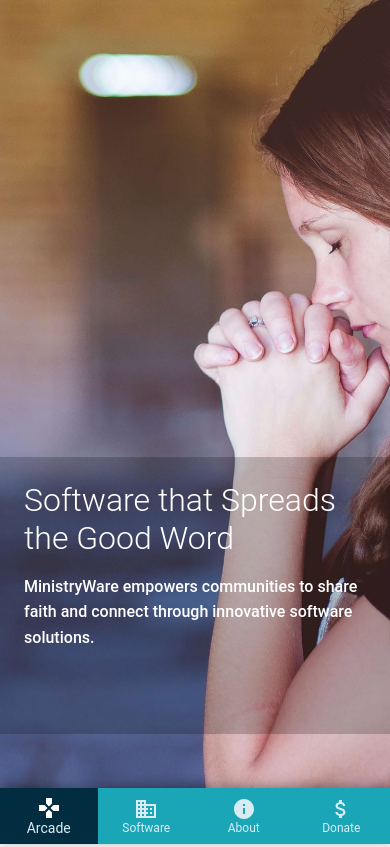
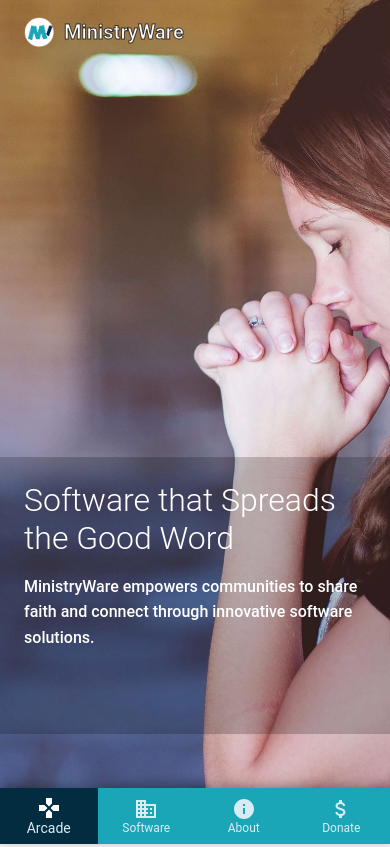
Before and after one commit to 1001flextape/1001flextape.github.io, a Gatsby site: page /about in a window 390 px wide. Shown: the top 847 px of the page. Built offline with nearby package versions, Linux system fonts and the light colour scheme; Gatsby itself is replaced by a stand-in of ours; a web font is replaced by a local one.

Commit message:
Layout adjustment fixes with logo implemented

```diff
--- a/src/components/BottomNav.js
+++ b/src/components/BottomNav.js
@@ -56,13 +56,12 @@ const StyledBottomNavigationAction = styled(BottomNavigationAction)(({ theme })
 
 const BottomNav = () => {
   const theme = useTheme();
-  const isMobile = useMediaQuery(theme.breakpoints.down('sm'));
+  const isTabletOrMobile = useMediaQuery(theme.breakpoints.down('md')); // Include both tablet and mobile
   const location = useLocation();
   const [value, setValue] = React.useState();
 
   // Update tab selection based on the current path
   useEffect(() => {
-    console.log('location.pathname', location.pathname)
     switch (location.pathname) {
       case `${pathPrefix}/`:
         setValue(0);
@@ -81,7 +80,7 @@ const BottomNav = () => {
     }
   }, [location.pathname]);
 
-  if (!isMobile) return null;
+  if (!isTabletOrMobile) return null; // Show only on mobile and tablet
 
   return (
     <StyledBottomNavigation
--- a/src/components/TopNav.js
+++ b/src/components/TopNav.js
@@ -1,5 +1,5 @@
 import React, { useEffect } from 'react';
-import { AppBar, Tabs, Tab, Toolbar, Typography, styled, useMediaQuery } from '@mui/material';
+import { AppBar, Tabs, Tab, Toolbar, Typography, styled, useMediaQuery, Box } from '@mui/material';
 import { useTheme } from '@mui/material/styles';
 import { useLocation, navigate } from '@reach/router'; // For Gatsby, @reach/router is used
 
@@ -7,6 +7,8 @@ import ArcadeIcon from '@mui/icons-material/Gamepad';
 import SoftwareIcon from '@mui/icons-material/Business';
 import AboutIcon from '@mui/icons-material/Info';
 import DonateIcon from '@mui/icons-material/AttachMoney';
+
+import logo from "../images/ministry-ware-logo.png";
 
 // Access the pathPrefix from the Gatsby global variable
 const pathPrefix = typeof __PATH_PREFIX__ !== "undefined" ? __PATH_PREFIX__ : "";
@@ -16,6 +18,13 @@ const StyledAppBar = styled(AppBar)(({ theme }) => ({
   backgroundColor: '#1AA6B7', // Hover effect for Tabs
   boxShadow: '0 2px 10px rgba(0, 0, 0, 0.3)', // Shadow for AppBar
 }));
+
+const BrandingText = styled(Typography)({
+  // Add text stroke effect
+  WebkitTextStroke: '1px rgba(0, 0, 0, 0.7)', // Adjust the opacity to achieve a softer black
+  fontWeight: 'bold', // Set a high font weight
+});
+
 
 // Styled Tabs
 const StyledTabs = styled(Tabs)(({ theme }) => ({
@@ -77,9 +86,13 @@ const TopNav = () => {
           maxWidth: "var(--size-content)",
         }}
       >
-        <Typography variant="h6" style={{ color: '#DAECF3', fontWeight: 'bold' }}>
+        {/* <Typography variant="h6" style={{ color: '#DAECF3', fontWeight: 'bold' }}>
           MinistryWare
-        </Typography>
+        </Typography> */}
+        <Box component="img" src={logo} alt="MinistryWare logo" sx={{ height: 30, width: 30, m: 0, mr: 1, }} />
+        <BrandingText variant="h6" component="div" sx={{ lineHeight: '35px' }}>
+          MinistryWare
+        </BrandingText>
 
         <StyledTabs
           value={value}
--- /dev/null
+++ b/src/components/branding/Branding.js
@@ -0,0 +1,40 @@
+import React from 'react';
+import { Box, Typography, useMediaQuery } from '@mui/material';
+import logo from "../../images/ministry-ware-logo.png";
+import { styled } from '@mui/system';
+import { useTheme } from '@mui/material/styles';
+
+const BrandingContainer = styled(Box)({
+  display: 'flex',
+  alignItems: 'center',
+  gap: '10px',
+  cursor: 'pointer',
+  paddingLeft: "24px",
+  paddingTop: "16px",
+});
+
+const BrandingText = styled(Typography)({
+  // Add text stroke effect
+  WebkitTextStroke: '1px rgba(0, 0, 0, 0.7)', // Adjust the opacity to achieve a softer black
+  fontWeight: 'bold', // Set a high font weight
+});
+
+const Branding = ({ onClick }) => {
+  const theme = useTheme();
+  const isTabletOrMobile = useMediaQuery(theme.breakpoints.down('md'));
+
+  if (!isTabletOrMobile) {
+    return null; // Render nothing on desktop
+  }
+
+  return (
+    <BrandingContainer onClick={onClick}>
+      <Box component="img" src={logo} alt="MinistryWare logo" sx={{ height: 30, width: 30, margin: 0 }} />
+      <BrandingText variant="h6" component="div">
+        MinistryWare
+      </BrandingText>
+    </BrandingContainer>
+  );
+};
+
+export default Branding;
--- a/src/components/pages/about/AboutHero.js
+++ b/src/components/pages/about/AboutHero.js
@@ -4,6 +4,7 @@ import { styled } from '@mui/system';
 import { Typewriter } from 'react-simple-typewriter'; // Import the new typewriter library
 import { useInView } from 'react-intersection-observer'; // Import Intersection Observer
 import backgroundImage from '../../../images/woman-prayer-hero-compress.jpg'; // Use your background image
+import Branding from '../../branding/Branding';
 
 // Background Image Styling
 const HeroSection = styled(Box)(({ theme }) => ({
@@ -86,7 +87,9 @@ const AboutHero = () => {
       <Container sx={{
         zIndex: 2,
         height: "inherit",
+        p: "0 !important",
       }}>
+        <Branding />
         <TextBox sx={{ minHeight: "192px", }}>
           <Typography variant="h2" sx={{ fontWeight: 'boldest', minHeight: "77px", fontSize: { xs: '2rem', md: '3rem' } }}>
             <Typewriter
--- a/src/components/pages/church-software/ChurchSoftwareHero.js
+++ b/src/components/pages/church-software/ChurchSoftwareHero.js
@@ -6,6 +6,7 @@ import backgroundImage from '../../../images/keyboard-typing-high-quality.gif';
 import AccountBalanceIcon from '@mui/icons-material/AccountBalance'; // For Church Website Software
 import SchoolIcon from '@mui/icons-material/School'; // For Education platform
 import ChurchSoftwareHero2 from './churchSoftwareHero2';
+import Branding from '../../branding/Branding';
 
 // Hero section styling
 const HeroSection = styled(Box)(({ theme }) => ({
@@ -72,7 +73,8 @@ const FadeUpAnimation = styled(Box)(({ theme }) => ({
 const ChurchSoftwareHero = () => {
   return (
     <HeroSection>
-      <Container sx={{ zIndex: 2, height: "inherit" }}>
+      <Container sx={{ zIndex: 2, height: "inherit", p: "0 !important" }}>
+        <Branding />
         <ChurchSoftwareHero2 />
         <TextBox sx={{ minHeight: "192px" }}>
           <Typography variant="h2" sx={{ fontWeight: 'boldest', fontSize: { xs: '2rem', md: '3rem' } }}>
```
Also changed, not shown: src/components/pages/arcade-home/ArcadeHomeAppBar.js (+29 -12 lines), src/components/pages/donate/DonateHero.js (+9 -2 lines), src/images/ministry-ware-logo.png (added).
